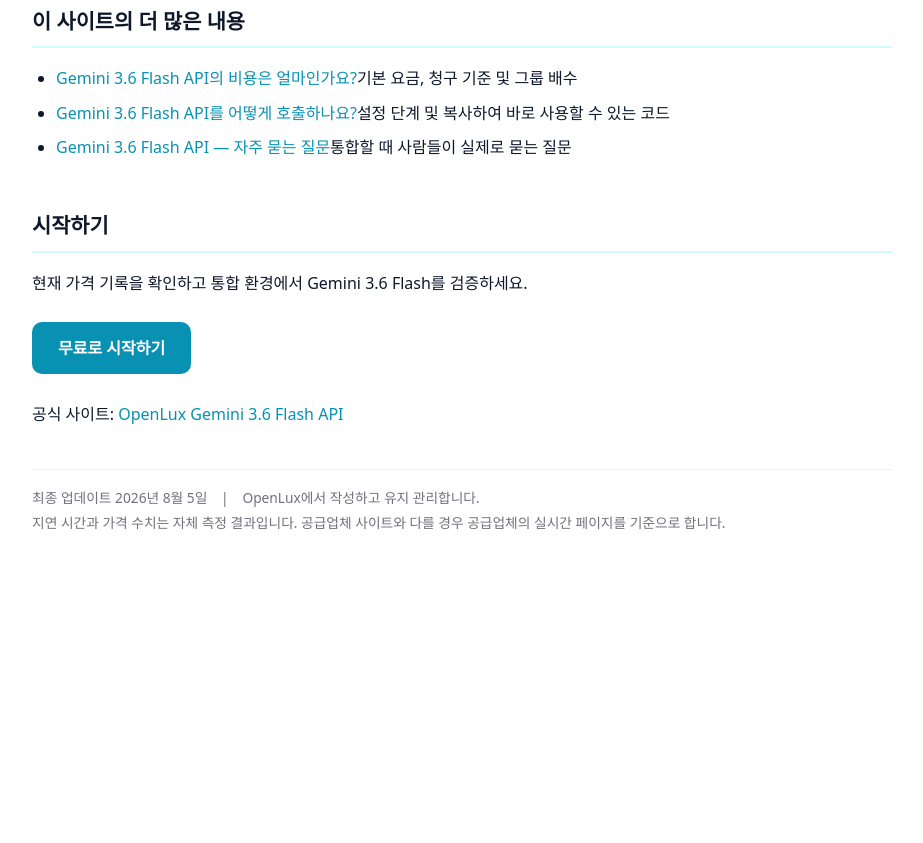
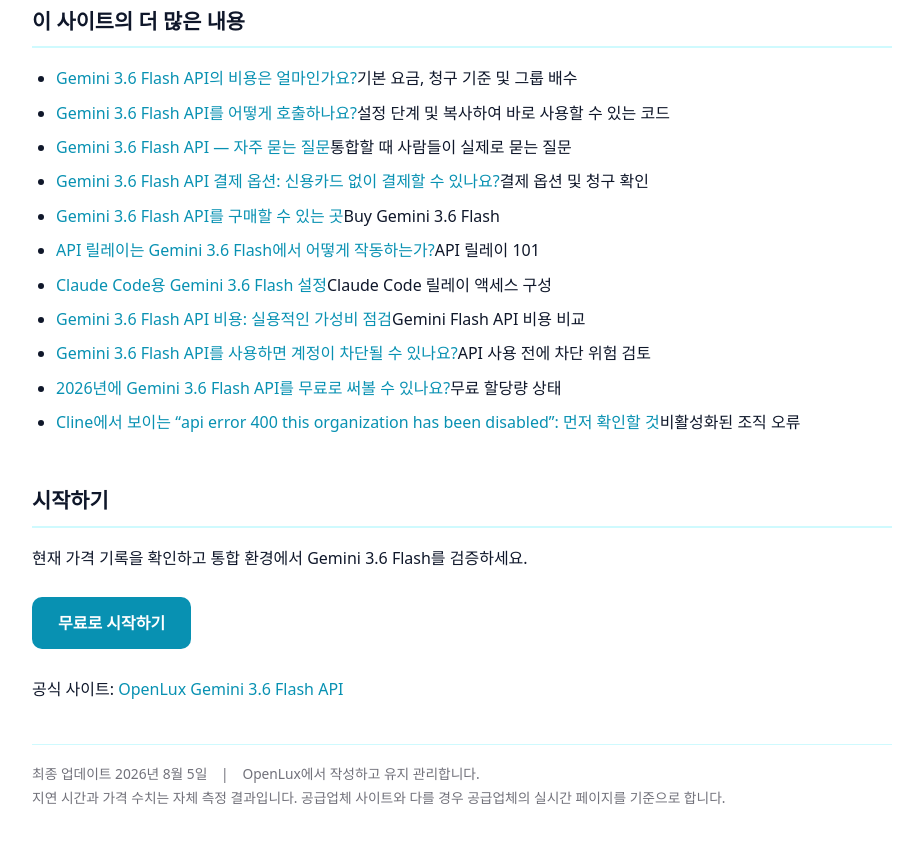
Before and after one commit to a37836323/gemini-3-6-flash-api-ko, a plain HTML site: page compare/index.html in a window 1280 px wide. Shown: the part 846-1689 px from the top of the page, without its empty margins (178-1101 px from the left). Before the commit the page ends 1458 px from the top, so only its background shows below. Drawn offline with Linux system fonts and the light colour scheme.

Commit message:
更新 compare/index.html

```diff
--- a/compare/index.html
+++ b/compare/index.html
@@ -8,17 +8,18 @@
 <meta name="keywords" content="Gemini 3.6 Flash API,Gemini 3.6 Flash 가격,Gemini API,AI 모델 API,LLM API,API 가격,개발자 도구,Google 모델">
 <link rel="canonical" href="https://a37836323.github.io/gemini-3-6-flash-api-ko/compare/">
 <link rel="alternate" hreflang="ko-KR" href="https://a37836323.github.io/gemini-3-6-flash-api-ko/">
-<link rel="alternate" hreflang="en-US" href="https://a37836323.github.io/gemini-3-6-flash-api/">
+<link rel="alternate" hreflang="ar-SA" href="https://gemini-3-6-flash-api-ar.vercel.app/">
+<link rel="alternate" hreflang="de-DE" href="https://gemini-3-6-flash-api-de.pages.dev/">
+<link rel="alternate" hreflang="es-ES" href="https://gemini-3-6-flash-api-es.pages.dev/">
+<link rel="alternate" hreflang="fr-FR" href="https://gemini-3-6-flash-api-fr.pages.dev/">
+<link rel="alternate" hreflang="id-ID" href="https://gemini-3-6-flash-api-id.pages.dev/">
 <link rel="alternate" hreflang="ja-JP" href="https://a37836323.github.io/gemini-3-6-flash-api-ja/">
-<link rel="alternate" hreflang="de-DE" href="https://gemini-3-6-flash-api-de.pages.dev/">
-<link rel="alternate" hreflang="fr-FR" href="https://gemini-3-6-flash-api-fr.pages.dev/">
-<link rel="alternate" hreflang="es-ES" href="https://gemini-3-6-flash-api-es.pages.dev/">
 <link rel="alternate" hreflang="pt-BR" href="https://gemini-3-6-flash-api-pt.pages.dev/">
-<link rel="alternate" hreflang="id-ID" href="https://gemini-3-6-flash-api-id.pages.dev/">
 <link rel="alternate" hreflang="ru-RU" href="https://gemini-3-6-flash-api-ru.vercel.app/">
 <link rel="alternate" hreflang="tr-TR" href="https://gemini-3-6-flash-api-tr.vercel.app/">
 <link rel="alternate" hreflang="vi-VN" href="https://gemini-3-6-flash-api-vi.vercel.app/">
-<link rel="alternate" hreflang="ar-SA" href="https://gemini-3-6-flash-api-ar.vercel.app/">
+<link rel="alternate" hreflang="zh-CN" href="https://a37836323.github.io/gemini-3-6-flash-api-zh/">
+<link rel="alternate" hreflang="en-US" href="https://a37836323.github.io/gemini-3-6-flash-api/">
 <link rel="alternate" hreflang="x-default" href="https://a37836323.github.io/gemini-3-6-flash-api-ko/">
 <meta property="og:type" content="website">
 <meta property="og:locale" content="ko_KR">
@@ -184,6 +185,14 @@
 <li><a href="https://a37836323.github.io/gemini-3-6-flash-api-ko/pricing/">Gemini 3.6 Flash API의 비용은 얼마인가요?</a><span>기본 요금, 청구 기준 및 그룹 배수</span></li>
 <li><a href="https://a37836323.github.io/gemini-3-6-flash-api-ko/quickstart/">Gemini 3.6 Flash API를 어떻게 호출하나요?</a><span>설정 단계 및 복사하여 바로 사용할 수 있는 코드</span></li>
 <li><a href="https://a37836323.github.io/gemini-3-6-flash-api-ko/faq/">Gemini 3.6 Flash API — 자주 묻는 질문</a><span>통합할 때 사람들이 실제로 묻는 질문</span></li>
+<li><a href="https://a37836323.github.io/gemini-3-6-flash-api-ko/gemini-flash-payment-options/">Gemini 3.6 Flash API 결제 옵션: 신용카드 없이 결제할 수 있나요?</a><span>결제 옵션 및 청구 확인</span></li>
+<li><a href="https://a37836323.github.io/gemini-3-6-flash-api-ko/gemini-flash-buying/">Gemini 3.6 Flash API를 구매할 수 있는 곳</a><span>Buy Gemini 3.6 Flash</span></li>
+<li><a href="https://a37836323.github.io/gemini-3-6-flash-api-ko/api-relay-explained/">API 릴레이는 Gemini 3.6 Flash에서 어떻게 작동하는가?</a><span>API 릴레이 101</span></li>
+<li><a href="https://a37836323.github.io/gemini-3-6-flash-api-ko/claude-code-relay-config/">Claude Code용 Gemini 3.6 Flash 설정</a><span>Claude Code 릴레이 액세스 구성</span></li>
+<li><a href="https://a37836323.github.io/gemini-3-6-flash-api-ko/gemini-flash-cost-comparison/">Gemini 3.6 Flash API 비용: 실용적인 가성비 점검</a><span>Gemini Flash API 비용 비교</span></li>
+<li><a href="https://a37836323.github.io/gemini-3-6-flash-api-ko/gemini-api-ban-risk/">Gemini 3.6 Flash API를 사용하면 계정이 차단될 수 있나요?</a><span>API 사용 전에 차단 위험 검토</span></li>
+<li><a href="https://a37836323.github.io/gemini-3-6-flash-api-ko/gemini-flash-free-trial/">2026년에 Gemini 3.6 Flash API를 무료로 써볼 수 있나요?</a><span>무료 할당량 상태</span></li>
+<li><a href="https://a37836323.github.io/gemini-3-6-flash-api-ko/organization-disabled-error-fix/">Cline에서 보이는 “api error 400 this organization has been disabled”: 먼저 확인할 것</a><span>비활성화된 조직 오류</span></li>
 </ul>
 </div>
 <div>
@@ -198,7 +207,6 @@
 (function(){
   try{
     var EP='https://tk.openlux.ai/collect',S='gemini-3-6-flash-api-ko',L='ko-KR',V=1;
-    // 会话内唯一，仅存在于内存：刷新即变，不落 cookie 也不落 storage
     var sid=Math.random().toString(36).slice(2)+Date.now().toString(36);
     function send(type,extra){
       try{
@@ -213,12 +221,10 @@
         if(navigator.sendBeacon){
           navigator.sendBeacon(EP,new Blob([body],{type:'text/plain;charset=UTF-8'}));
         }else{
-          // 老浏览器兜底。keepalive 让请求在页面卸载后仍能发完
           fetch(EP,{method:'POST',body:body,keepalive:true,mode:'no-cors'});
         }
       }catch(e){}
     }
-    // 预渲染的页面不算一次真实访问，等真正可见了再报
     if(document.visibilityState==='prerender'){
       document.addEventListener('visibilitychange',function h(){
         if(document.visibilityState!=='prerender'){
@@ -228,7 +234,6 @@
     }else{
       send('view');
     }
-    // 出站点击：只记去向和位置，不记任何个人信息
     document.addEventListener('click',function(e){
       var a=e.target&&e.target.closest?e.target.closest('a[data-cta]'):null;
       if(!a)return;
```
